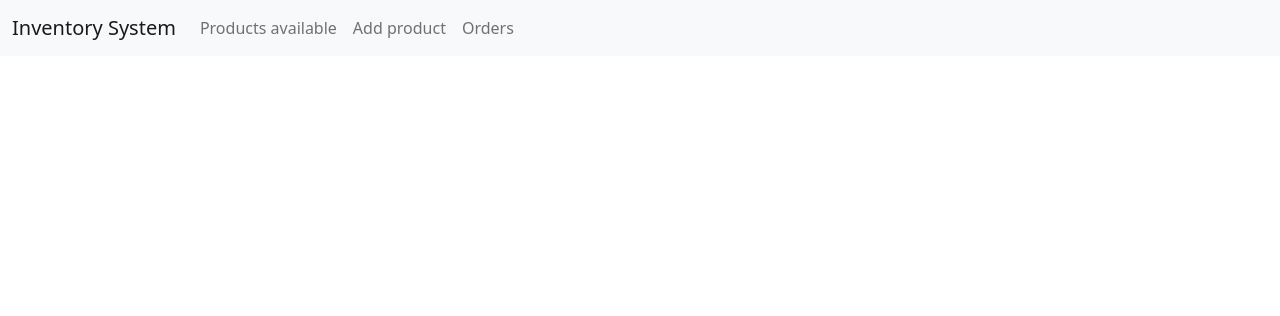
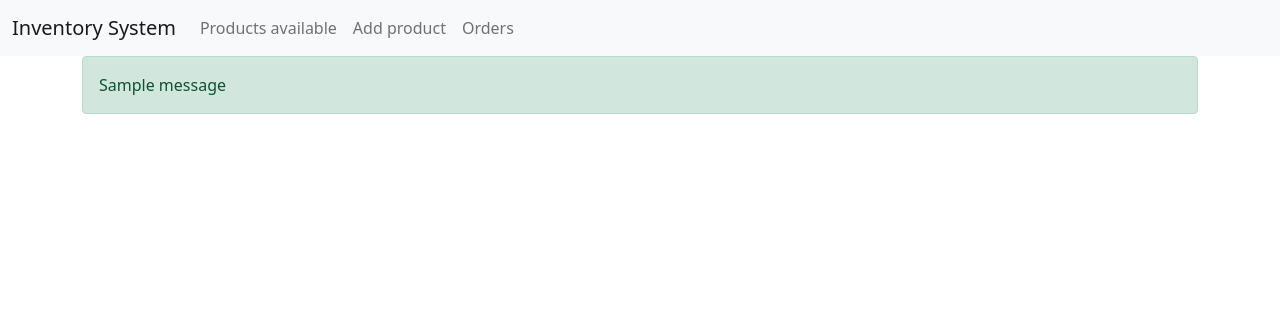
Before and after one commit to sebasalvarez13/inventory-system, a Flask app: page / in a window 1280 px wide. Shown: the top 316 px of the page. Run offline with Flask 3, Linux system fonts and the light colour scheme; tables that the repository leaves empty hold one stand-in row (values such as "Sample post"); one stand-in notice (Sample message) is shown; parts of the project's set-up code (start-up, migrations or seed data) failed here and were passed over.

Commit message:
Added code to flash messages

```diff
--- a/inventoryapp/templates/base.html
+++ b/inventoryapp/templates/base.html
@@ -37,9 +37,26 @@
         <div class="container">
         <!--div class="table-responsive"-->
 
-            {% block content %}
+        <!-- Flash messages-->
+        {% with messages = get_flashed_messages(with_categories=true) %}
+            {% if messages %}
+                {% for category, message in messages %}
+                    {% if category == 'error' %}
+                        <div class='alert alert-danger alter-dismissable fade show' role='alert'>
+                            {{ message }}
+                        </div>
+                    {% else %}
+                        <div class='alert alert-success alter-dismissable fade show' role='alert'>
+                            {{ message }}
+                        </div>
+                    {% endif %}
+                {% endfor %}
+            {% endif %}
+        {% endwith %}
 
-            {% endblock %}
+        {% block content %}
+
+        {% endblock %}
         </div>
 
         <!-- Bootstrap JS Bundle: includes every plugin and dependency-->
```
